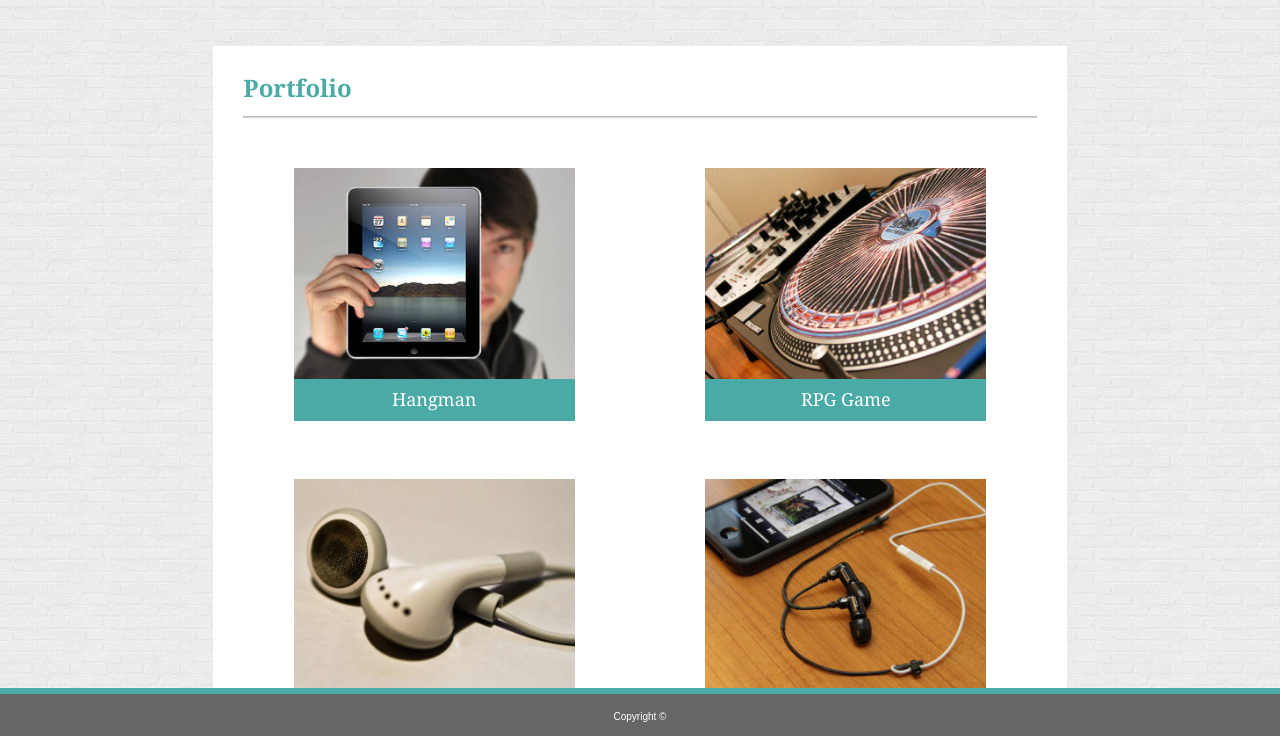
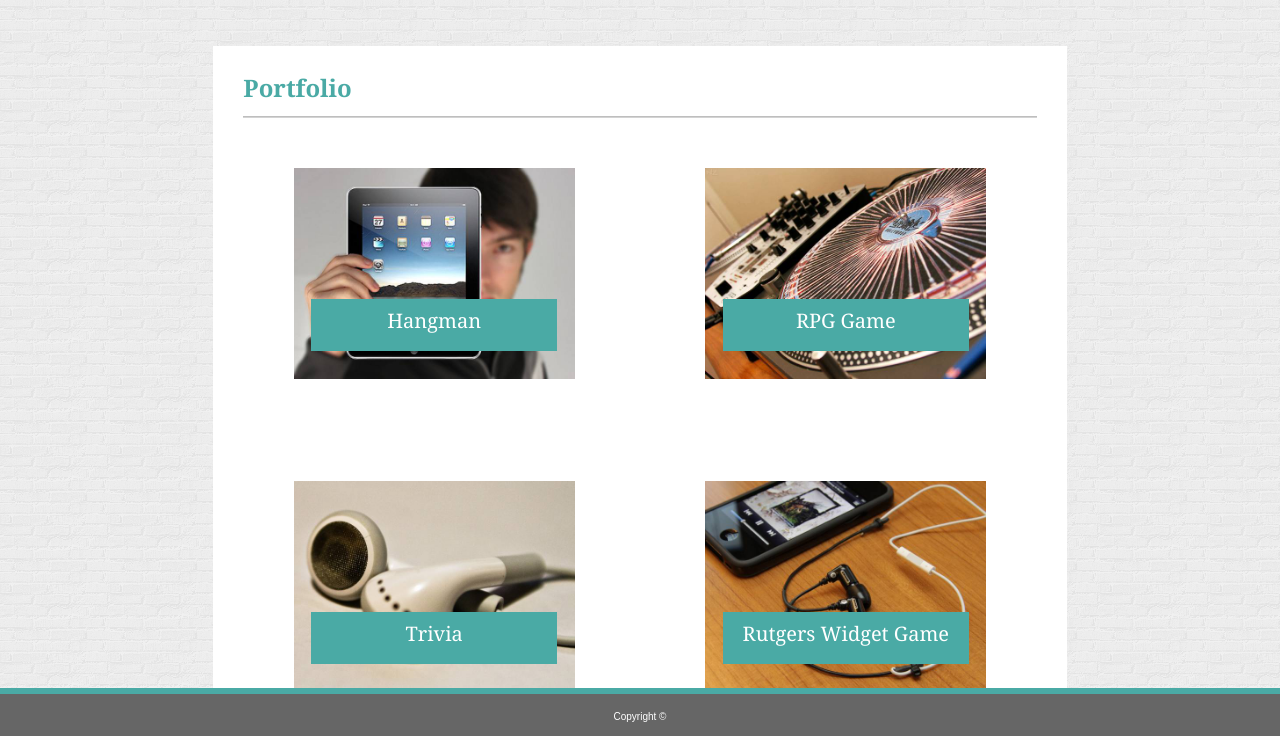
Before and after one commit to daveyjonezz/Bootstrap-Portfolio, a plain HTML site: page portfolio.html in a window 1280 px wide. Shown: the part 62-798 px from the top of the page. Drawn offline with nearby package versions, Linux system fonts and the light colour scheme.

Commit message:
Final - updated text

```diff
--- a/assests/css/styling.css
+++ b/assests/css/styling.css
@@ -49,17 +49,21 @@ hr { width:100%; height:1px; background: lightgrey;}
     padding-bottom: 0px;
     padding-top: 0px;
 }
-
-h2{
+.text{
+    float: left;
+    position: relative;
     text-align: center;
+    left: 15%;
+    bottom: 80px;
     color: white;
-    width: 80%;
-    display: block;
-    margin-left: auto;
-    margin-right: auto;
+    width: 70%;
     background-color: #4aaaa5;
     padding: 10px;
-    font-size: 18px;
+
+}
+
+h2 {
+    font-size: 20px;
     font-family: 'Georgia', Times, "Times New Roman", serif;
 }
 
```
